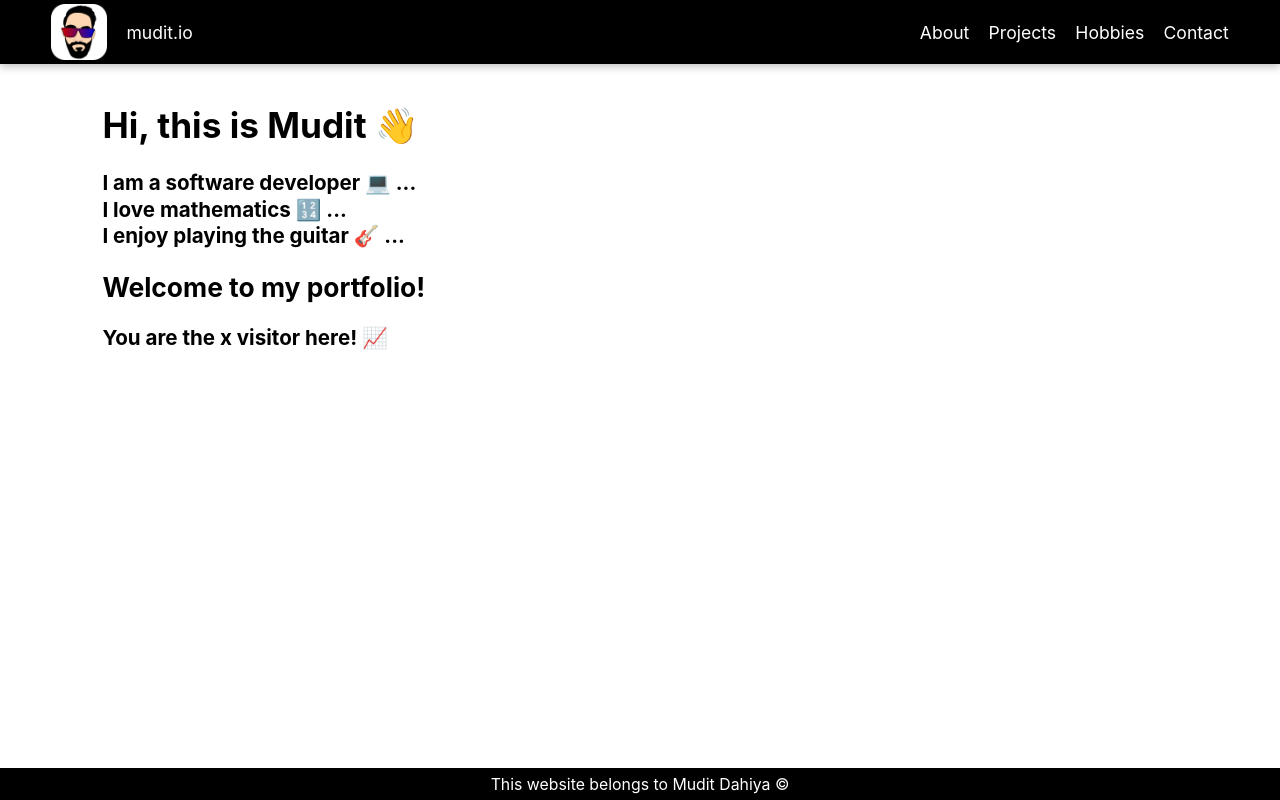
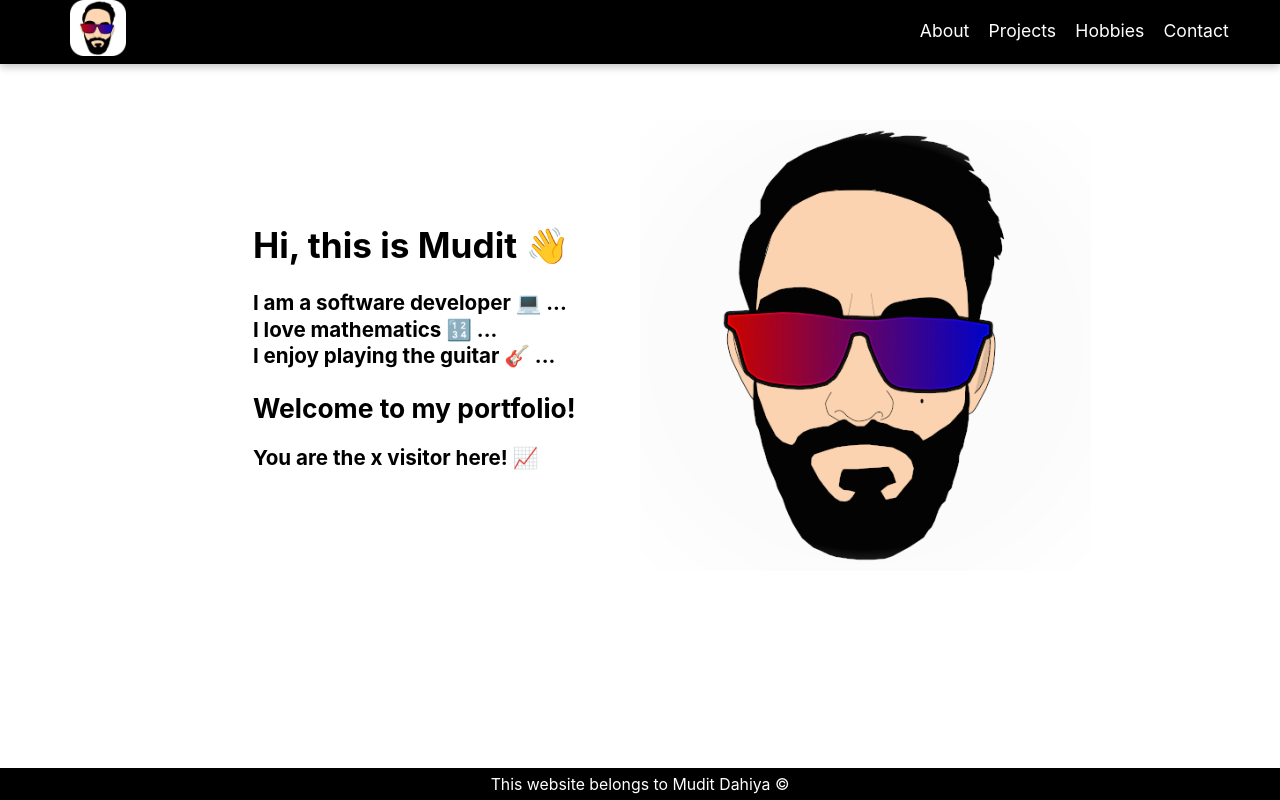
Before and after one commit to muditdahiya/mudit.online, a React (Create React App) app: page / in a window 1280 px wide. Built offline with nearby package versions, Linux system fonts and the light colour scheme.

Commit message:
added projects, still need to improve design

```diff
--- /dev/null
+++ b/src/components/Cards/ProjectCard.js
@@ -0,0 +1,23 @@
+function ProjectCard(props) {
+  return (
+    <div className="ProjectCard card">
+      <div className="arrange">
+        <div>
+          <h3>{props.name}</h3>
+          <p>
+            <a target="_blank" href={props.link} rel="noreferrer">
+              Open app
+            </a>
+          </p>
+        </div>
+        <div>
+          <img alt="logo" src={props.link + "/favicon.ico"}></img>
+        </div>
+      </div>
+
+      <p>{props.description}</p>
+    </div>
+  );
+}
+
+export default ProjectCard;
--- a/src/components/Header/Header.js
+++ b/src/components/Header/Header.js
@@ -6,10 +6,10 @@ import cross from "./Cross.png";
 function Header() {
   return (
     <div className="Header">
+      <div className="stage">
         <div className="left">
-        <img className="logo" src={logo} alt="logo"></img>
           <Link className="Link" to={"/"}>
-          mudit.io
+            <img className="logo" src={logo} alt="Home"></img>
           </Link>
         </div>
         <nav className="right">
@@ -31,6 +31,7 @@ function Header() {
           <img className="cross" src={cross} alt="cross"></img>
         </nav>
       </div>
+    </div>
   );
 }
 
--- a/src/components/Projects/Projects.js
+++ b/src/components/Projects/Projects.js
@@ -1,7 +1,21 @@
+import ProjectCard from "../Cards/ProjectCard";
+
 function Projects() {
   return (
     <div className="Projects page">
       <h2 className="pageHeading">Projects</h2>
+      <div className="Cards">
+        <ProjectCard
+          name="ThoughtServe"
+          link="https://thought-serve.herokuapp.com/"
+          description="This is a blog site made with React and Express. It uses PostgreSQL as the database."
+        />
+        <ProjectCard
+          name="Beat Maker"
+          link="https://beat-maker-md.herokuapp.com/"
+          description="This is app uses sound API"
+        />
+      </div>
     </div>
   );
 }
--- a/src/containers/Home/Home.js
+++ b/src/containers/Home/Home.js
@@ -1,4 +1,5 @@
 import { useEffect } from "react";
+import faceAnimation from "./faceAnimation.gif";
 
 function Home() {
   useEffect(() => {
@@ -73,6 +74,9 @@ function Home() {
 
   return (
     <div className="Home page">
+      <div className="stage">
+        <div className="leftStage">
+          <div className="leftContent">
             <h1 className="pageHeading">Hi, this is Mudit &#128075;</h1>
             <div id="fixedSpace">
               <h3>
@@ -84,7 +88,15 @@ function Home() {
               </h3>
             </div>
             <h2>Welcome to my portfolio!</h2>
-      <h3>You are the x visitor here! 📈</h3>
+            <h3>
+              You are the <span id="visitorNumber">x</span> visitor here! 📈
+            </h3>
+          </div>
+        </div>
+        <div className="rightStage">
+          <img className="gif" src={faceAnimation} alt="Animated gif"></img>
+        </div>
+      </div>
     </div>
   );
 }
--- a/src/index.scss
+++ b/src/index.scss
@@ -16,9 +16,19 @@ $computer: 1440px;
 }
 .page {
   animation: ease-out fadein 0.5s;
+  display: flex;
+  flex-direction: column;
+  align-items: center;
+  max-width: 1440px;
 }
 
 //GLOBAL
+.Main {
+  //Centers all the pages
+  display: flex;
+  flex-direction: column;
+  align-items: center;
+}
 body {
   margin: 0;
   font-family: -apple-system, BlinkMacSystemFont, "Segoe UI", "Roboto", "Oxygen",
@@ -33,13 +43,15 @@ body {
 
 .Header {
   height: 8vh;
+  z-index: 10;
   color: white;
   background-color: black;
-  display: flex;
-  justify-content: space-between;
   box-shadow: rgba(0, 0, 0, 0.24) 0px 3px 8px;
   padding: 0 4vw;
-  z-index: 10;
+  .stage {
+    display: flex;
+    justify-content: space-between;
+  }
   .right {
     display: flex;
     flex-direction: row;
@@ -49,11 +61,13 @@ body {
   .left {
     display: flex;
     align-items: center;
+    justify-content: center;
   }
   .Link {
     text-decoration: none;
     color: white;
     margin-left: 1.5vw;
+    padding: 0%;
   }
   .Link:hover {
     text-decoration: underline;
@@ -61,6 +75,8 @@ body {
   }
   .logo {
     height: 7vh;
+    position: relative;
+    top: 100%;
   }
   .menu,
   .cross {
@@ -89,17 +105,81 @@ body {
 }
 
 .Home {
+  .stage {
+    display: flex;
+    flex-direction: row;
+    margin: 5vh;
+    width: 100%;
+  }
+  .leftStage {
+    width: 50%;
+    // background-color: red;
+    display: flex;
+    flex-direction: column;
+    justify-content: center;
+    align-items: center;
+  }
+  .rightStage {
+    width: 50%;
+    // background-color: blue;
+    display: flex;
+    flex-direction: column;
+    justify-content: center;
+    align-items: center;
+
+    .gif {
+      width: 100%;
+      max-width: 500px;
+      border-radius: 10px;
+      mask-image: radial-gradient(rgba(0, 0, 0, 1) 64%, rgba(0, 0, 0, 0) 100%);
+    }
+  }
   #fixedSpace {
     //fixing a space for the text animation
     line-height: 1.5em;
-    height: 4.5em;
+    min-height: 4.5em;
   }
 }
 .About {
   .PDF {
     height: 80vh;
-    width: 100%;
+    width: 80vw;
+    max-width: inherit;
     overflow: hidden;
+    display: flex;
+    justify-content: center;
+  }
+}
+
+.Cards {
+  display: flex;
+  flex-wrap: wrap;
+  justify-content: center;
+  .card {
+    border: 2px solid black;
+    border-radius: 3px;
+    background-color: rgba(235, 235, 235, 0.386);
+
+    //make versions for tab and phone
+    width: 250px;
+
+    padding: 0 10px;
+    margin: 20px;
+
+    h3 {
+      margin: 10px 0 0 0;
+    }
+    .arrange {
+      display: flex;
+      flex-direction: row;
+      justify-content: space-between;
+    }
+    img {
+      margin: 10px 0 0 0;
+      height: 80px;
+      border-radius: 50%;
+      border: 1px solid black;
+    }
   }
 }
 
@@ -128,6 +208,12 @@ body {
     #animateText {
       font-size: 0.95em;
     }
+    .rightStage {
+      display: none;
+    }
+    .leftStage {
+      width: 100%;
+    }
   }
   .About {
     .PDF {
```
Also changed, not shown: src/components/Cards/HobbyCard.js (added, +9 -0 lines), src/containers/Home/faceAnimation.gif (added). Lines whose indentation alone changed are shown as unchanged.
